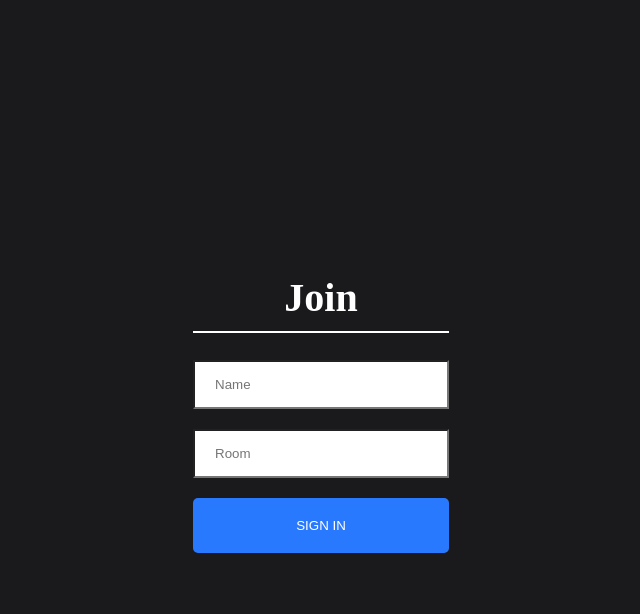
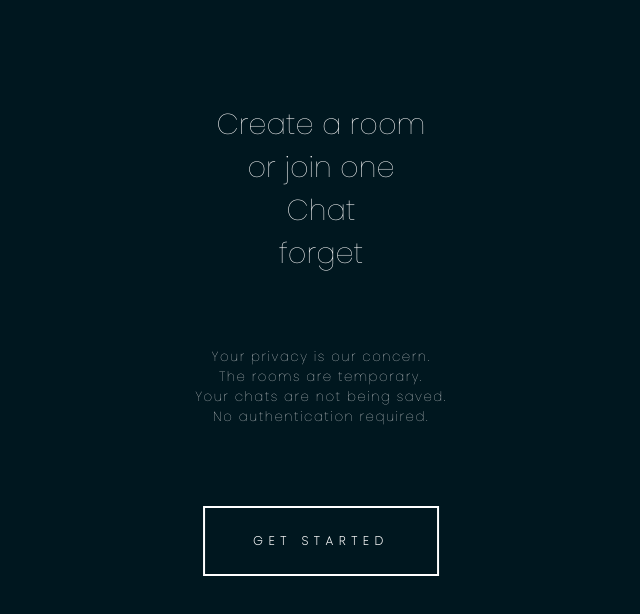
Before and after one commit to iamshubhankarkhare/Chat-application, a React (Create React App) app in the folder client/: page / in a window 1280 px wide. Shown: the top 614 px of the page, without its empty margins (319-959 px from the left). Built offline with nearby package versions, Linux system fonts and the light colour scheme; no server answers.

Commit message:
added animations

```diff
--- a/client/package.json
+++ b/client/package.json
@@ -6,6 +6,7 @@
     "@testing-library/jest-dom": "^4.2.4",
     "@testing-library/react": "^9.5.0",
     "@testing-library/user-event": "^7.2.1",
+    "gsap": "^3.2.6",
     "query-string": "^6.12.1",
     "react": "^16.13.1",
     "react-copy-to-clipboard": "^5.0.2",
--- a/client/src/components/Chat/Chat.js
+++ b/client/src/components/Chat/Chat.js
@@ -2,13 +2,10 @@ import React, { useState, useEffect } from "react";
 import queryString from "query-string";
 import InfoBar from "../InfoBar/InfoBar";
 import Messages from "../Messages/Messages";
-import TextContainer from '../TextContainer/TextContainer';
 import io from "socket.io-client";
 import Input from "../Input/Input";
 import 'emoji-mart/css/emoji-mart.css'
-import { Picker } from 'emoji-mart'
 import onlineIcon from '../../icons/onlineIcon.png';
-import Reveal from 'react-reveal/Reveal';
 import Fade from 'react-reveal/Fade';
 import { CopyToClipboard } from 'react-copy-to-clipboard';
 
--- a/client/src/components/InfoBar/InfoBar.js
+++ b/client/src/components/InfoBar/InfoBar.js
@@ -1,4 +1,4 @@
-import React, { useState, Fragment } from 'react';
+import React, { Fragment } from 'react';
 
 import onlineIcon from '../../icons/onlineIcon.png';
 import closeIcon from '../../icons/closeIcon.png';
--- a/client/src/components/Join/Join.css
+++ b/client/src/components/Join/Join.css
@@ -1,15 +1,8 @@
-Skip to content
- adrianhajdin / project_chat_application
-Code Issues 1 Pull requests 1 Projects 0 Actions Wiki Security 0 Pulse Community
-project_chat_application/client/src/components/Join/Join.css
-@adrianhajdin adrianhajdin mobile fix
-0d25233 on 30 Sep 2019
-71 lines (58 sloc)  959 Bytes
-
  html, body {
    font-family: 'Roboto', sans-serif;
    padding: 0;
    margin: 0;
+   overflow: hidden;
  }
 
  #root {
@@ -26,7 +19,7 @@ html, body {
    text-align: center;
    height: 100vh;
    align-items: center;
-  background-color: #1A1A1D;
+   background-color: #ffffff;
  }
 
  .joinInnerContainer {
@@ -35,27 +28,45 @@ html, body {
 
  .joinInput {
    border-radius: 0;
+   border: 1px solid #00a8e8;
    padding: 15px 20px;
    width: 100%;
  }
 
  .heading {
-  color: white;
+   color: #003459;
    font-size: 2.5em;
-  padding-bottom: 10px;
-  border-bottom: 2px solid white;
+   padding-bottom: 8px;
+   border-bottom: 2px solid #003459;
+   font-family: Poppins;
+ }
+
+ .intro p {
+   color: #ffffff;
+   font-size: smaller !important;
+   margin-top: 35%;
+   margin-bottom: 45%;
+   font-weight: 70;
+   letter-spacing: 1.5px;
+   font-family: Poppins;
  }
 
  .button {
    color: #fff !important;
    text-transform: uppercase;
    text-decoration: none;
-    background: #2979FF;
+   background: #007ea7;
    padding: 20px;
    border-radius: 5px;
    display: inline-block;
    border: none;
    width: 100%;
+ }
+
+ .errorh3 {
+   color: rgb(197, 55, 55);
+   font-size: medium;
+   font-weight: 100;
  }
 
  .mt-20 {
@@ -66,14 +77,94 @@ html, body {
    .joinOuterContainer {
      height: 100%;
    }
-
    .joinInnerContainer {
      width: 90%;
    }
-
-
  }
 
  button:focus {
    outline: 0;
  }
+
+ .overlay-2 {
+   z-index: 0;
+   position: absolute;
+   width: 100%;
+   height: 100%;
+   background: #003459;
+ }
+
+ .overlay {
+   z-index: 1;
+   position: absolute;
+   width: 100%;
+   height: 100vh;
+   background: #00171f;
+   display: flex;
+   align-items: center;
+   justify-content: center;
+ }
+
+ .overlay p {
+   font-size: 1.8rem;
+   font-weight: 80;
+ }
+
+ .screen {
+   color: #ffffff;
+   font-family: Poppins;
+   position: absolute;
+   top: 20%;
+   align-self: center;
+   justify-self: center;
+   left: 50%;
+   transform: translate(-50%, -50%);
+ }
+
+ .myBtn {
+   font-family: Poppins;
+   position: absolute;
+   top: 50%;
+   left: 50%;
+   transform: translate(-50%, -50%);
+   top: auto;
+ }
+
+ button {
+   display: block;
+   padding: 24px 48px;
+   font-family: Poppins;
+   font-weight: 700;
+   font-size: 12px;
+   letter-spacing: 6px;
+   color: #fff;
+   border: 2px solid #fff;
+   text-transform: uppercase;
+   outline: none;
+   overflow: hidden;
+   background: none;
+   z-index: 1;
+   cursor: crosshair;
+   transition: 0.8s ease-out;
+ }
+
+ .myBtn:hover {
+   color: #101010;
+   cursor: crosshair;
+ }
+
+ .myBtn::before {
+   content: "";
+   position: absolute;
+   background: #fff;
+   bottom: 0;
+   left: 0;
+   right: 0;
+   top: 100%;
+   z-index: -1;
+   transition: 0.8s ease-out;
+ }
+
+ .myBtn:hover::before {
+   top: 0;
+ }
--- a/client/src/components/Join/Join.js
+++ b/client/src/components/Join/Join.js
@@ -1,15 +1,26 @@
-import React, { useState, useEffect } from 'react'
+import React, { useState, useEffect, useRef } from 'react'
 import './Join.css';
 import io from "socket.io-client";
+import { TweenMax, Power2, Expo } from 'gsap';
 
 let socket;
 
 
-const Join = ({ location }) => {
+const Join = () => {
   const [name, setName] = useState("");
   const [room, setRoom] = useState("")
   const [isTaken, setIsTaken] = useState(false)
   const [loginError, setLoginError] = useState('')
+  const [submitting, setSubmitting] = useState(false)
+
+  let h1Ref = useRef(null);
+  let nameRef = useRef(null);
+  let roomRef = useRef(null);
+  let mybtn = useRef(null);
+  let overlay = useRef(null);
+  let overlay2 = useRef(null);
+  let screen = useRef(null);
+  let loginBtn = useRef(null)
 
   const ENDPOINT = "http://localhost:5000/";
   useEffect(() => {
@@ -17,43 +28,113 @@ const Join = ({ location }) => {
 
   }, [ENDPOINT])
 
+
+  useEffect(() => {
+    setLoginError('')
+    setIsTaken(false)
+    setSubmitting(false)
+    setName('')
+    setRoom('')
+
+  }, []);
+
   const handleSubmit = (e) => {
+    if (!name || !room) {
+      setLoginError("Please fill all the fields")
+      setSubmitting(false)
+      return
+    }
+    if (name && room && !loginError) {
+      setSubmitting(true)
+      TweenMax.to(loginBtn, {
+        y: "-150px",
+        backgroundColor: "#003459",
 
+      });
+      TweenMax.to([h1Ref, nameRef, roomRef], 1.5, {
+        opacity: 0
+      });
+    }
+    setTimeout(() => {
       socket.emit("check", { name, room }, (error) => {
         if (error) {
           setLoginError(error.error)
           setIsTaken(true)
-      }
-      if (!name || !room) {
-        setLoginError("Please fill all the fields")
+          setSubmitting(false)
         }
         if (!error && name && room) {
           window.location.replace(`/chat?name=${name}&room=${room}`)
           setIsTaken(false)
           setLoginError('')
+          setSubmitting(false)
         }
       });
+    }, 2000);
 
+  }
+  const fadeOut = () => {
+    console.log("pressed");
+
+    TweenMax.to(mybtn, 2, {
+      y: "-100%",
+      opacity: 0,
+    });
+
+    TweenMax.to(screen, 2, {
+      y: "-400%",
+      opacity: 0,
+      ease: Power2.easeInOut,
+      delay: 1,
+    });
+
+    TweenMax.from(overlay, 2, {
+      ease: Power2.easeInOut,
+    });
+    TweenMax.to(overlay, 2, {
+      delay: 1,
+      top: "-110%",
+      ease: Expo.easeInOut,
+    });
+
+    TweenMax.to(overlay2, 2, {
+      delay: 1.5,
+      top: "-110%",
+      ease: Expo.easeInOut,
+    });
   }
 
 
   return (
     <div className="joinOuterContainer">
+      <div className="overlay" ref={element => { overlay = element }}>
+        <p className="screen" ref={element => { screen = element }}>Create a room <br /> or join one
+        <br />Chat <br />forget</p>
+        <div className="intro">
+          <p>Your privacy is our concern.<br />The rooms are temporary.<br />Your chats are not being saved.<br />No authentication required.</p>
+          <button className="myBtn" onClick={() => fadeOut()} ref={element => { mybtn = element }}>Get started</button>
+        </div>
+      </div>
+      <div className="overlay-2" ref={element => { overlay2 = element }}></div>
       <div className="joinInnerContainer">
-        <h1 className="heading">Join</h1>
-        <div>
-          {isTaken ? (<h3>{`${loginError}`}</h3>) : (null)}
-          <input placeholder="Name" className="joinInput" type="text" onChange={(event) => setName(event.target.value)} />
+        <h1 className="heading" ref={element => { h1Ref = element }}>Join</h1>
+        <div ref={element => { nameRef = element }}>
+          {(isTaken || loginError) ? (<h3 className="errorh3">{`${loginError}`}</h3>) : (null)}
+          <input placeholder="Name" className="joinInput"
+            type="text" required={true}
+            onChange={(event) => setName(event.target.value)} />
         </div>
-        <div>
+        <div ref={element => { roomRef = element }}>
           <input placeholder="Room" className="joinInput mt-20" type="text" onChange={(event) => setRoom(event.target.value)}
-            onKeyDown={(e) => (e.keyCode === 13) ? (handleSubmit(e)) : (null)} />
+            onKeyDown={(e) => (e.keyCode === 13) ? (handleSubmit()) : (console.log("null"))} />
         </div>
 
-        <button className={'button mt-20'} type="submit" onClick={(e) => handleSubmit(e)}>Sign In</button>
+        <button className={'button mt-20'} type="submit"
+          ref={element => { loginBtn = element }}
+          onClick={() => handleSubmit()}>
+          {submitting ? "Welcome" : "Sign In"}</button>
 
       </div>
-    </div >
+    </div>
   )
 }
 
--- a/client/src/components/Messages/Messages.js
+++ b/client/src/components/Messages/Messages.js
@@ -2,7 +2,6 @@
 import React, { Fragment } from 'react';
 
 import ScrollToBottom from 'react-scroll-to-bottom';
-import Pulse from 'react-reveal/Slide';
 
 import Message from './Message/Message';
 
@@ -15,7 +14,7 @@ const Messages = ({ messages, name }) => {
 
     <Fragment>
       <ScrollToBottom className="messages">
-        {messages.map((message, i) => <div key={i}>{i === messages.length - 1 ? (<Pulse left><Message message={message} name={name} /></Pulse>) : (<Message message={message} name={name} />)}</div>)}
+        {messages.map((message, i) => <div key={i}><Message message={message} name={name} /></div>)}
       </ScrollToBottom>
     </Fragment>
 
--- a/client/src/components/TextContainer/TextContainer.css
+++ /dev/null
@@ -1,37 +0,0 @@
-.textContainer {
-  display: flex;
-  flex-direction: column;
-  position: absolute;
-  z-index: 50;
-  margin-left: 100px;
-  color: white;
-  height: 60%;
-  justify-content: space-between;
-  background: green;
-}
-
-.activeContainer {
-  display: flex;
-  align-items: center;
-  margin-bottom: 50%;
-  background: red;
-}
-
-.activeItem {
-  display: flex;
-  align-items: center;
-}
-
-.activeContainer img {
-  padding-left: 10px;
-}
-
-.textContainer h1 {
-  margin-bottom: 0px;
-}
-
-/* @media (min-width: 320px) and (max-width: 1200px) {
-  .textContainer {
-    display: none;
-  }
-} */
--- a/client/src/components/TextContainer/TextContainer.js
+++ /dev/null
@@ -1,36 +0,0 @@
-import React, { useState } from 'react';
-
-import onlineIcon from '../../icons/onlineIcon.png';
-
-import './TextContainer.css';
-
-const TextContainer = ({ users }) => {
-  const [isToggle, setIsToggle] = useState(true)
-
-  return (
-
-    <div className="textContainer">
-      {
-        isToggle ? (users
-          ? (
-            <div>
-              <h1>People online :</h1>
-              <div className="activeContainer">
-                <h2>
-                  {users.map(({ name }) => (
-                    <div key={name} className="activeItem">
-                      {name}
-                      <img alt="Online Icon" src={onlineIcon} />
-                    </div>
-                  ))}
-                </h2>
-              </div>
-            </div>
-          )
-          : null) : (null)
-      }
-    </div>
-  )
-};
-
-export default TextContainer;
```
Also changed, not shown: 1 other file (tests, documents, lock files or other folders). Lines whose indentation alone changed are shown as unchanged.
